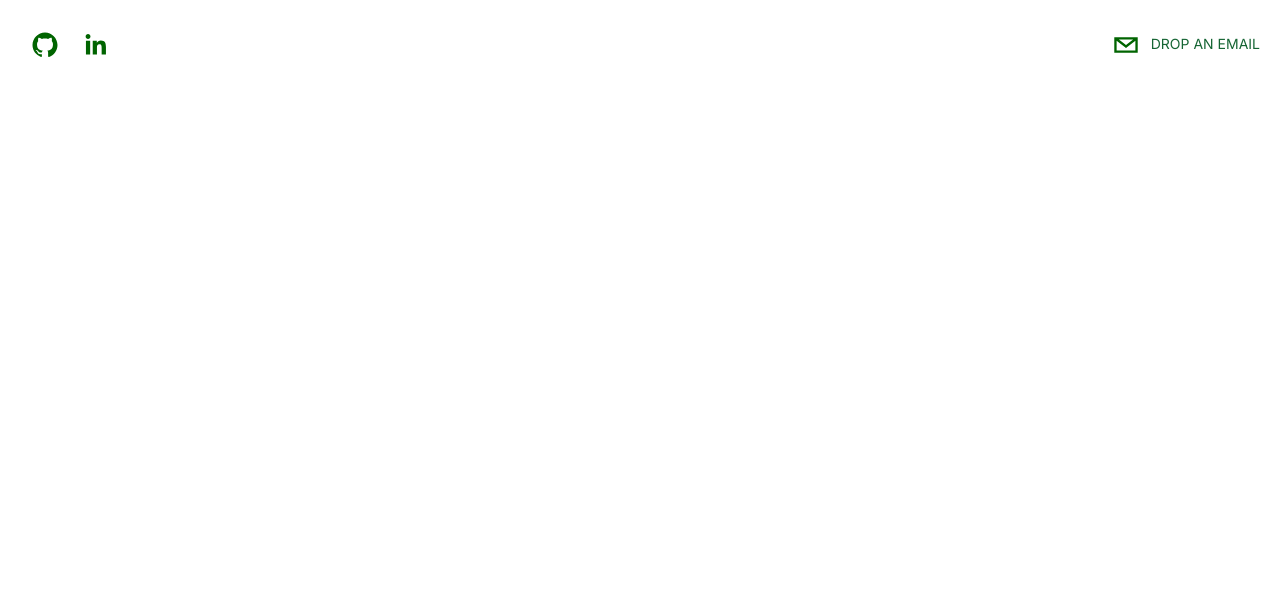
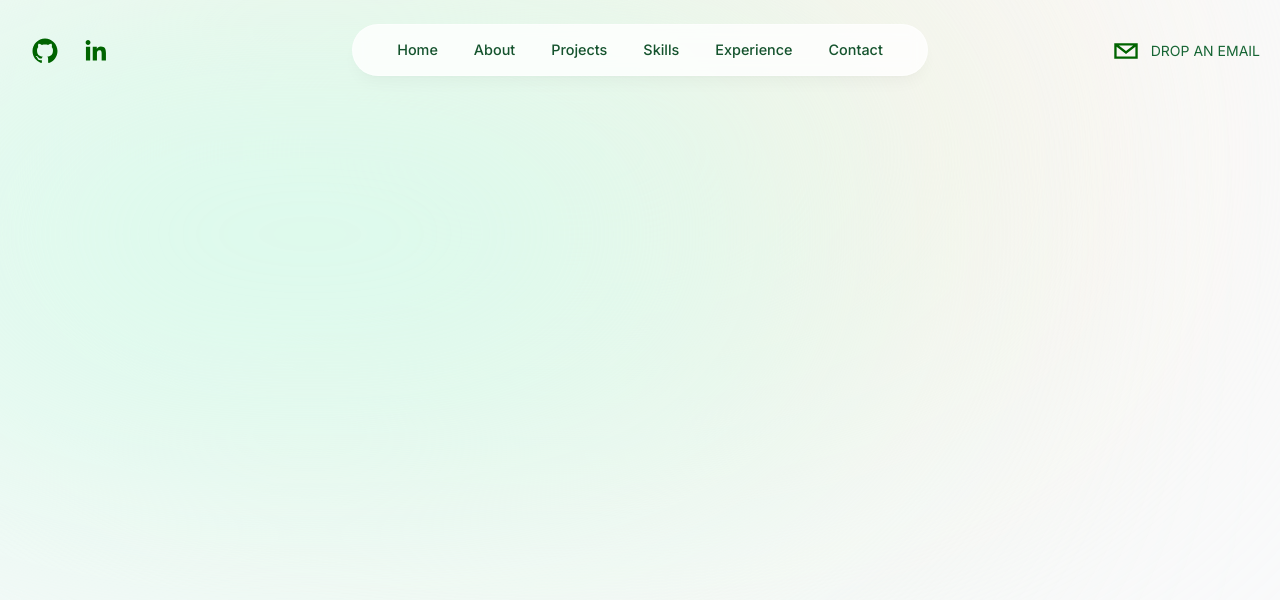
Before and after one commit to linhvnde/my-portfolio, a Next.js app: page / in a window 1280 px wide. Shown: the top 600 px of the page. Built offline with nearby package versions, Linux system fonts and the light colour scheme.

Commit message:
Feat: Nav w content

```diff
--- a/app/layout.js
+++ b/app/layout.js
@@ -12,7 +12,13 @@ export const metadata = {
   export default function RootLayout({ children }) {
     return (
       <html lang="en">
-      <body className={inter.className}>{children}</body>
+        <body
+          className={`${inter.className} h-[5000px] bg-gray-50 text-gray-950 relative dark:bg-gray-900 dark:text-gray-50 dark:text-opacity-90`}
+        >
+          <div className="bg-[#fbf0e2] absolute top-[-6rem] -z-10 right-[11rem] h-[31.25rem] w-[31.25rem] rounded-full blur-[10rem] sm:w-[68.75rem] dark:bg-[#946263]"></div>
+          <div className="bg-[#d7fbed] absolute top-[-1rem] -z-10 left-[-35rem] h-[31.25rem] w-[50rem] rounded-full blur-[10rem] sm:w-[68.75rem] md:left-[-33rem] lg:left-[-28rem] xl:left-[-15rem] 2xl:left-[-5rem] dark:bg-[#676394]"></div>
+          {children}
+        </body>
       </html>
-  )
+    );
   }
--- a/components/Header.jsx
+++ b/components/Header.jsx
@@ -1,12 +1,22 @@
-"use client"
+"use client";
+
+
 import React from 'react'
+
+import { motion } from 'framer-motion'
 import { SocialIcon } from 'react-social-icons'
-import { motion } from 'framer-motion'
+
+
+import { links } from '../lib/data';
+
+import Link from 'next/link';
 
 export default function Header() {
   return (
-    <header className='sticky top-0 p-5 flex items-start justify-between max-w-7xl mx-auto xl:items-center'>
-      <motion.div className='flex flex-row items-center'
+    <header className='z-[999] relative top-0 p-5 flex items-start justify-between max-w-7xl mx-auto xl:items-center'
+    // sticky
+    >
+      <motion.div className='flex flex-row mt-1.5 items-center header-1'
         initial={{ x: -500, opacity: 0, scale: 0.5 }}
         animate={{ x: 0, opacity: 1, scale: 1 }}
         transition={{
@@ -18,16 +28,37 @@ export default function Header() {
         <SocialIcon url="https://www.linkedin.com/in/linhnhvn-fullstackdev/" fgColor='darkGreen' bgColor='transparent'/>
       </motion.div>
       <motion.div
+        className='flex flex-row mt-1.5 items-center cursor-pointer header-1'
         initial={{ x: 500, opacity: 0, scale: 0.5 }}
         animate={{ x: 0, opacity: 1, scale: 1 }}
         transition={{
           duration: 1.5
         }}
         >
-        {/* className='flex flex-row items-center cursor-pointer' */}
         <SocialIcon className='cursor-pointer' network='email' fgColor='darkGreen' bgColor='transparent'/>
         <p className='uppercase hidden md:inline-flex text-sm text-green-800'>DROP AN EMAIL</p>
       </motion.div>
+      <motion.div
+        className="nav-bg fixed top-0 left-1/2  h-[4.5rem] w-full rounded-none border border-white border-opacity-40 bg-white bg-opacity-80 shadow-lg shadow-black/[0.03] backdrop-blur-[0.5rem] sm:top-6 sm:h-[3.25rem] sm:w-[36rem] sm:rounded-full dark:bg-gray-950 dark:border-black/40 dark:bg-opacity-75"
+        initial={{ y: -100, x: "-50%", opacity: 0 }}
+        animate={{ y: 0, x: "-50%", opacity: 1 }}
+        transition={{duration: 1.5}}
+      ></motion.div>
+      <nav className='flex fixed top-[0.15rem] left-1/2 h-12 -translate-x-1/2 py-2 sm:top-[1.7rem] sm:h-[initial] sm:py0'>
+        <ul className='flex w-[22rem] flex-wrap items-center justify-center gap-y-1 text-[0.9rem] font-medium text-green-900 sm:w-[initial] sm:flex-nowrap sm:gap-5'>
+          {
+            links.map(link => {
+
+              return (
+                <li key={link.hash} className='h-3/4 flex items-center justify-center'>
+                  <Link href={link.hash} className='flex w-full items-center justify-center px-2 py-1 hover:text-yellow-500 transition'>{link.name}</Link>
+                </li>
+              )
+            })
+          }
+        </ul>
+      </nav>
+
     </header>
   )
 }
--- /dev/null
+++ b/lib/data.js
@@ -0,0 +1,28 @@
+
+
+export const links = [
+  {
+    name: 'Home',
+    hash: '#home',
+  },
+  {
+    name: 'About',
+    hash: '#about',
+  },
+  {
+    name: 'Projects',
+    hash: '#projects',
+  },
+  {
+    name: 'Skills',
+    hash: '#skills',
+  },
+  {
+    name: 'Experience',
+    hash: '#experience',
+  },
+  {
+    name: 'Contact',
+    hash: '#contact',
+  },
+];
```
Lines whose indentation alone changed are shown as unchanged.
